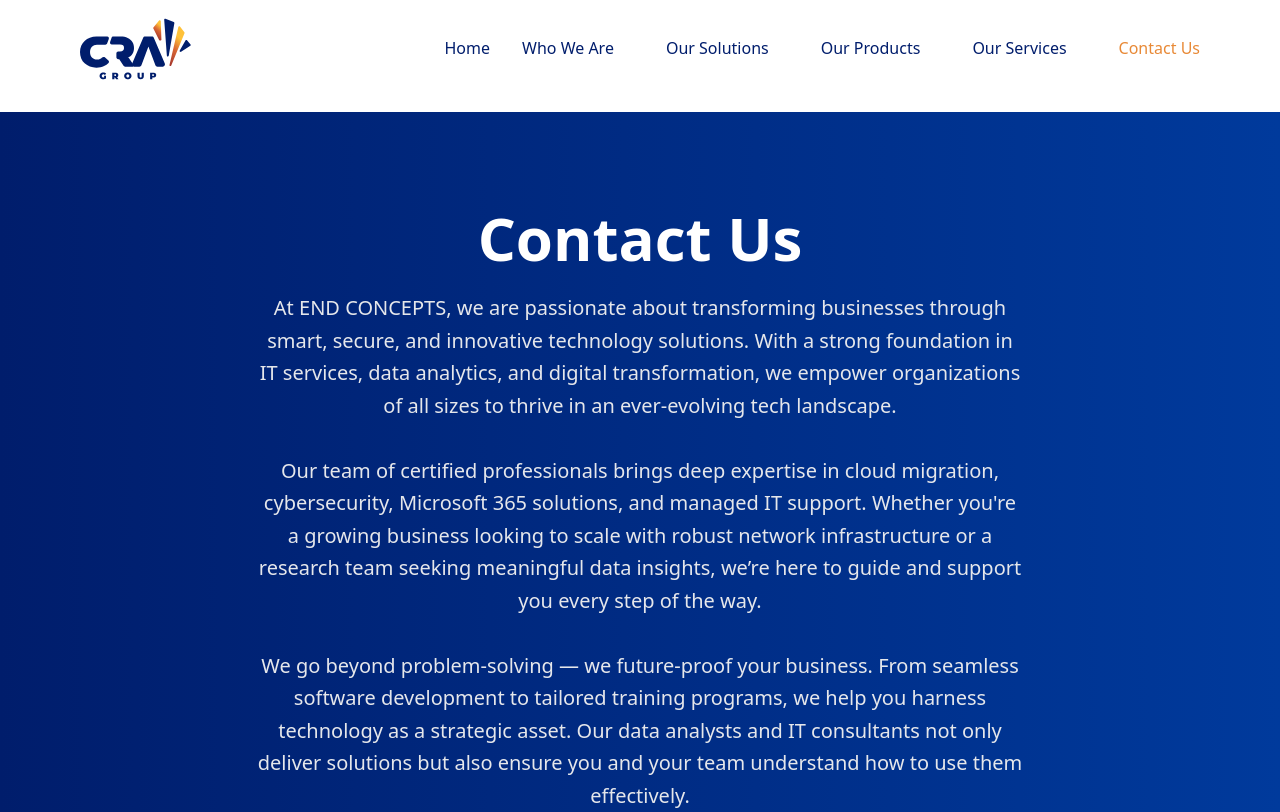
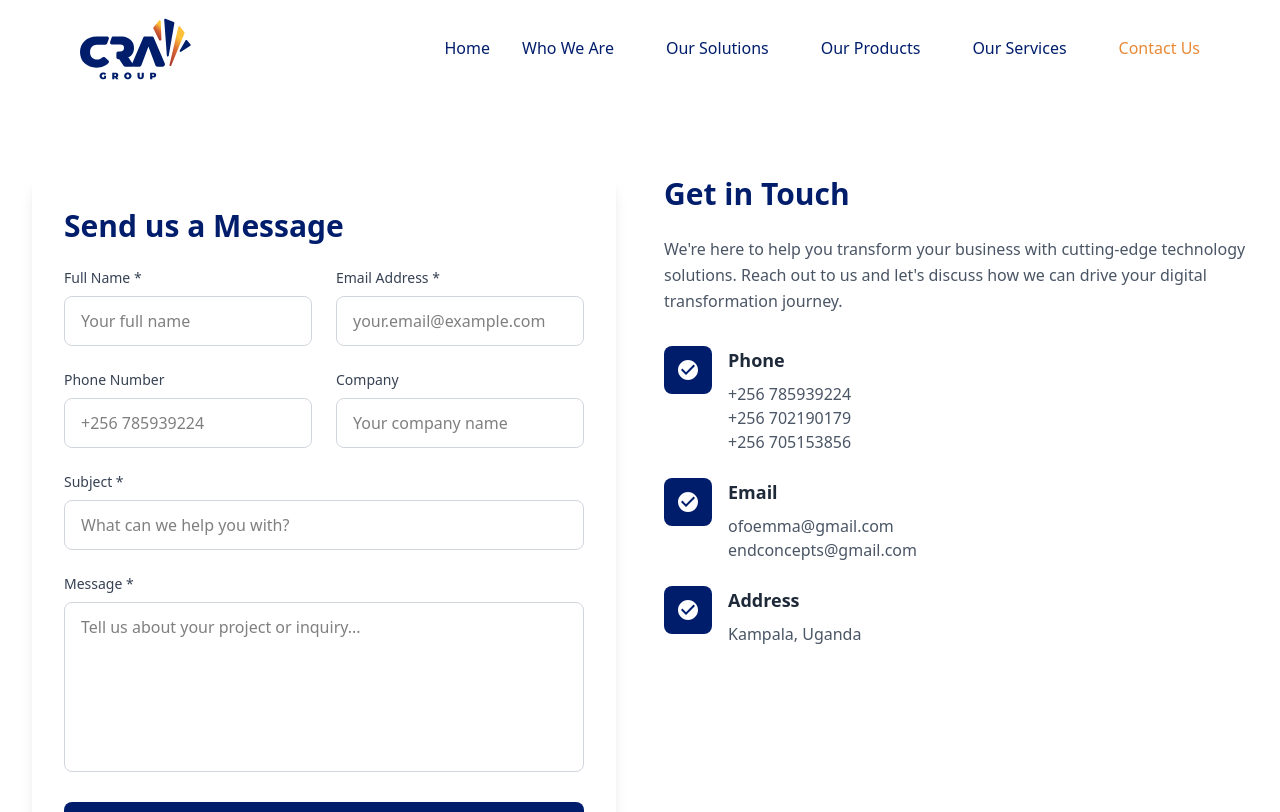
Before and after one commit to charlesaroma/End-Concepts, a React (Vite) app: page /contact in a window 1280 px wide. Shown: the top 812 px of the page. Built offline with nearby package versions, Linux system fonts and the light colour scheme; some icons are missing.

Commit message:
contacts

```diff
--- a/src/pages/6.ContactUs/contact.jsx
+++ b/src/pages/6.ContactUs/contact.jsx
@@ -75,22 +75,7 @@ const ContactUs = () => {
 
   return (
     <div className="w-full bg-white">
-      {/* Hero Section */}
-      <div className="bg-gradient-to-r from-[#001d6c] to-[#003a9c] text-white py-16 lg:py-24">
-        <div className="max-w-7xl mx-auto px-4 sm:px-6 lg:px-8">
-          <div className="text-center">
-            <h1 className="text-4xl md:text-5xl lg:text-6xl font-bold mb-6">
-              Contact Us
-            </h1>
-            <p className="text-xl text-gray-200 max-w-3xl mx-auto leading-relaxed">
-              At END CONCEPTS, we are passionate about transforming businesses through smart, secure, and innovative technology solutions. With a strong foundation in IT services, data analytics, and digital transformation, we empower organizations of all sizes to thrive in an ever-evolving tech landscape.<br/><br/>
-              Our team of certified professionals brings deep expertise in cloud migration, cybersecurity, Microsoft 365 solutions, and managed IT support. Whether you're a growing business looking to scale with robust network infrastructure or a research team seeking meaningful data insights, we’re here to guide and support you every step of the way.<br/><br/>
-              We go beyond problem-solving — we future-proof your business. From seamless software development to tailored training programs, we help you harness technology as a strategic asset. Our data analysts and IT consultants not only deliver solutions but also ensure you and your team understand how to use them effectively.<br/><br/>
-              With a customer-first mindset, we’re committed to reliability, integrity, and measurable impact. Partner with us for services you can trust and a team that’s always ready to help your business succeed.
-            </p>
-          </div>
-        </div>
-      </div>
+
       {/* Contact Form and Info Section */}
       <div className="max-w-7xl mx-auto px-4 sm:px-6 lg:px-8 py-16">
         <div className="grid grid-cols-1 lg:grid-cols-2 gap-12">
```
